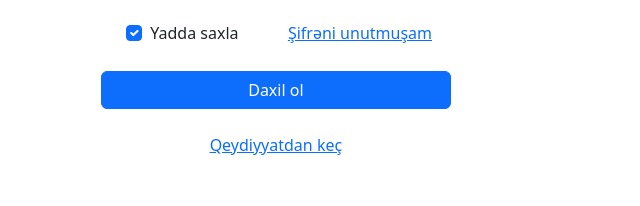
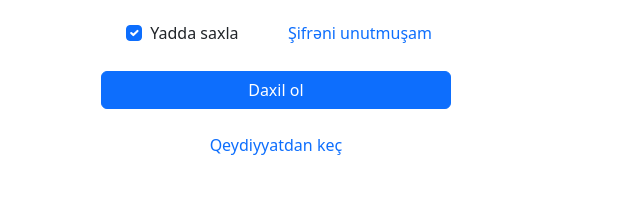
Before and after one commit to ResulDashdemirli/Uniser_edu_login, a plain HTML site: page index.html in a window 1280 px wide. Shown: the part 347-553 px from the top of the page, 585-1225 px from the left. Drawn offline with nearby package versions, Linux system fonts and the light colour scheme.

Commit message:
underline-removed

```diff
--- a/index.html
+++ b/index.html
@@ -45,7 +45,7 @@
 
                   <div class="col">
 
-                    <a href="#">Şifrəni unutmuşam</a>
+                    <a class="text-decoration-none" href="#">Şifrəni unutmuşam</a>
                   </div>
                 </div>
 
@@ -54,7 +54,7 @@
 
                 <!-- Qeydiyyat buttonu -->
                 <div class="text-center">
-                    <a href="#">Qeydiyyatdan keç</a>
+                    <a class="text-decoration-none" href="#">Qeydiyyatdan keç</a>
                 </div>
               </form>
         </div>
--- a/style.css
+++ b/style.css
@@ -1,3 +1,8 @@
+a {
+    text-decoration: none;
+    text-underline-position: none;
+}
+
 #uniser2{
     position: absolute;
     width: 115px;
```
